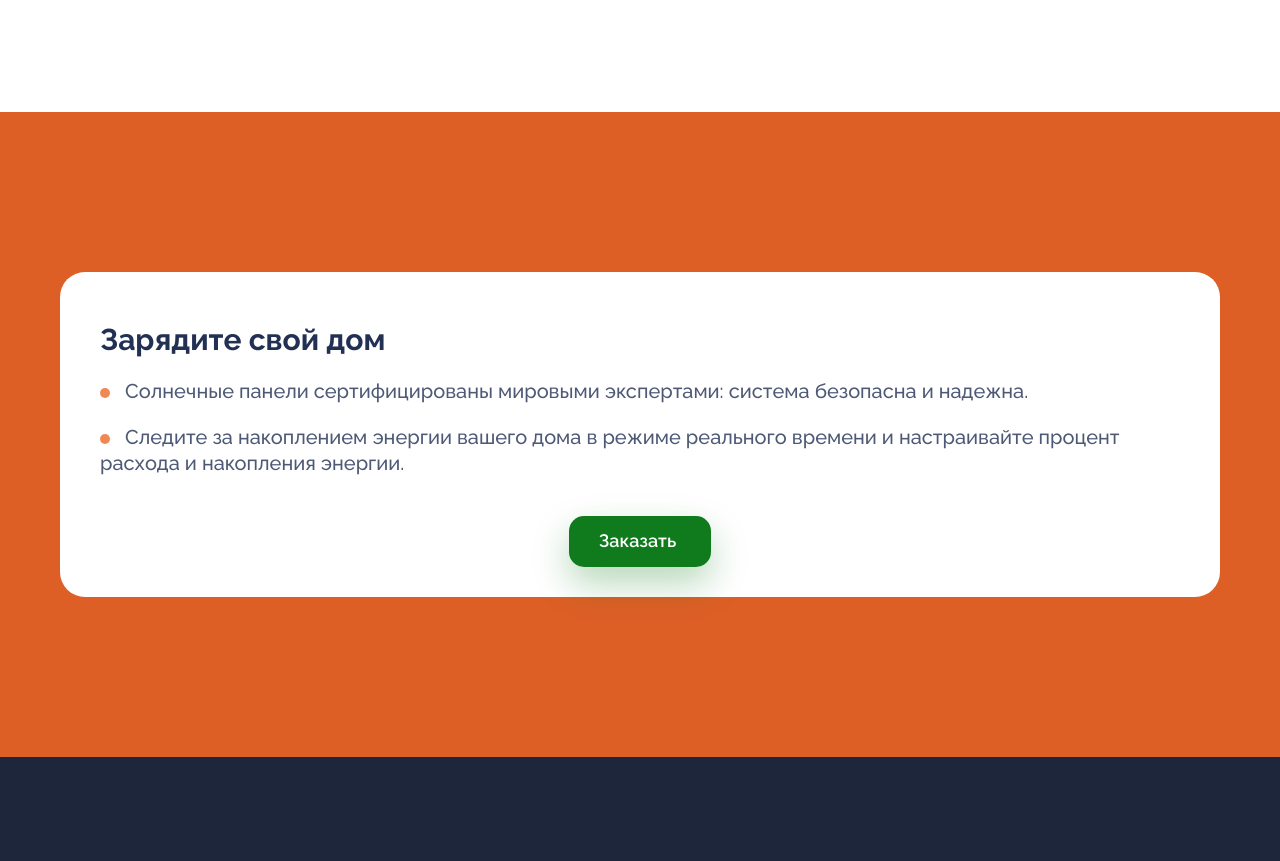
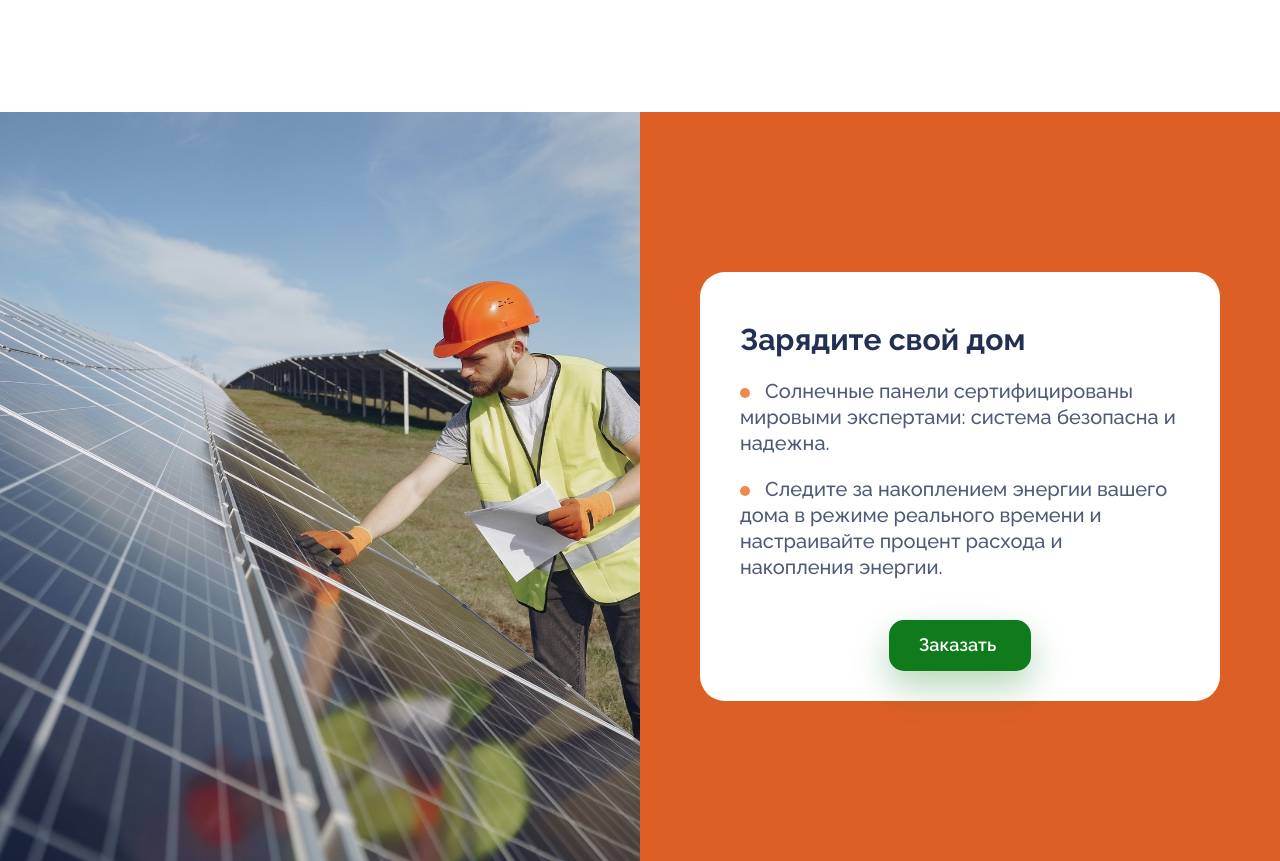
Before and after one commit to eka1308/greencorp, a website: page index.html in a window 1280 px wide. Shown: the part 1722-2583 px from the top of the page. Drawn offline with nearby package versions, Linux system fonts and the light colour scheme; some icons are missing; files whose address does not match are found by name.

Commit message:
correct index.html section promo

```diff
--- a/index.html
+++ b/index.html
@@ -70,7 +70,7 @@
 
       </section>
 
-      <section class="promos">
+      <section class="promo">
         <div class="promo__image"></div>
         <div class="promo__right">
           <div class="promo__text">
```
